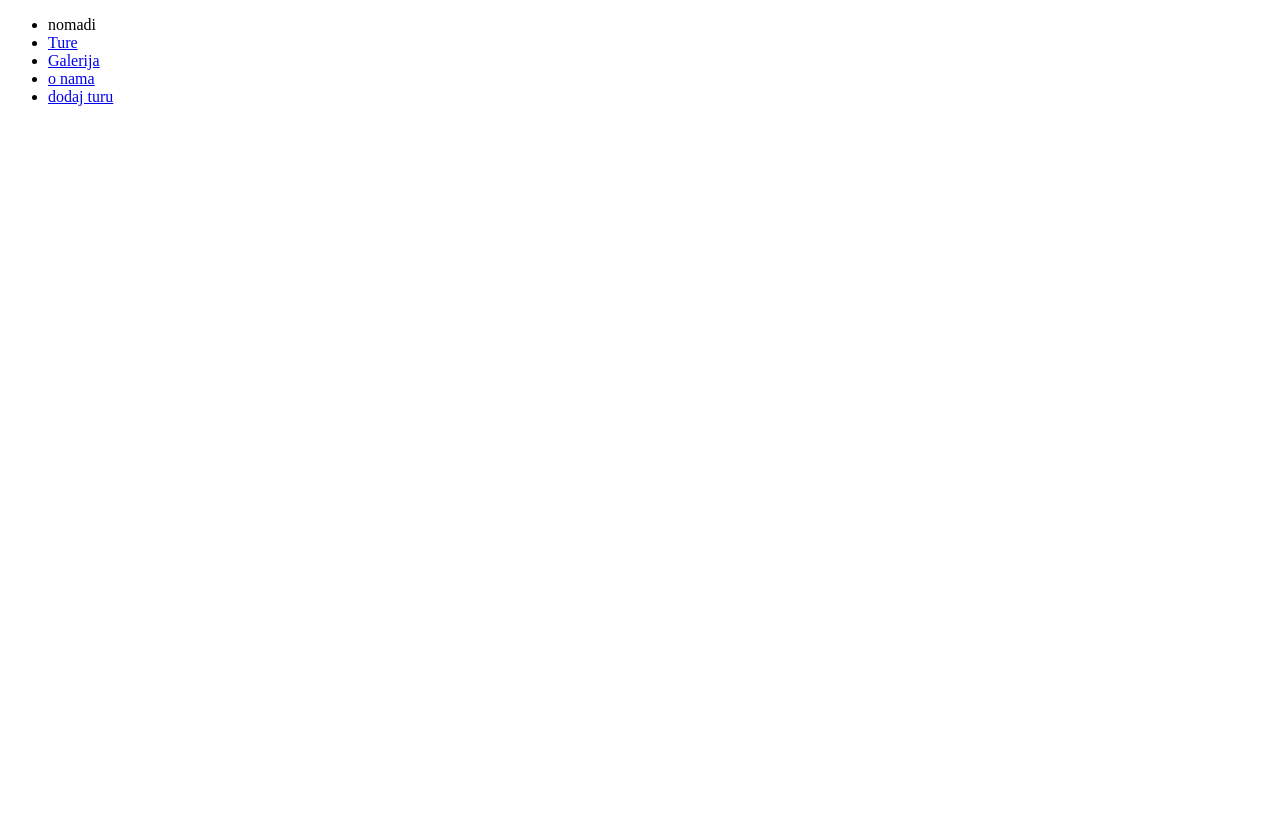
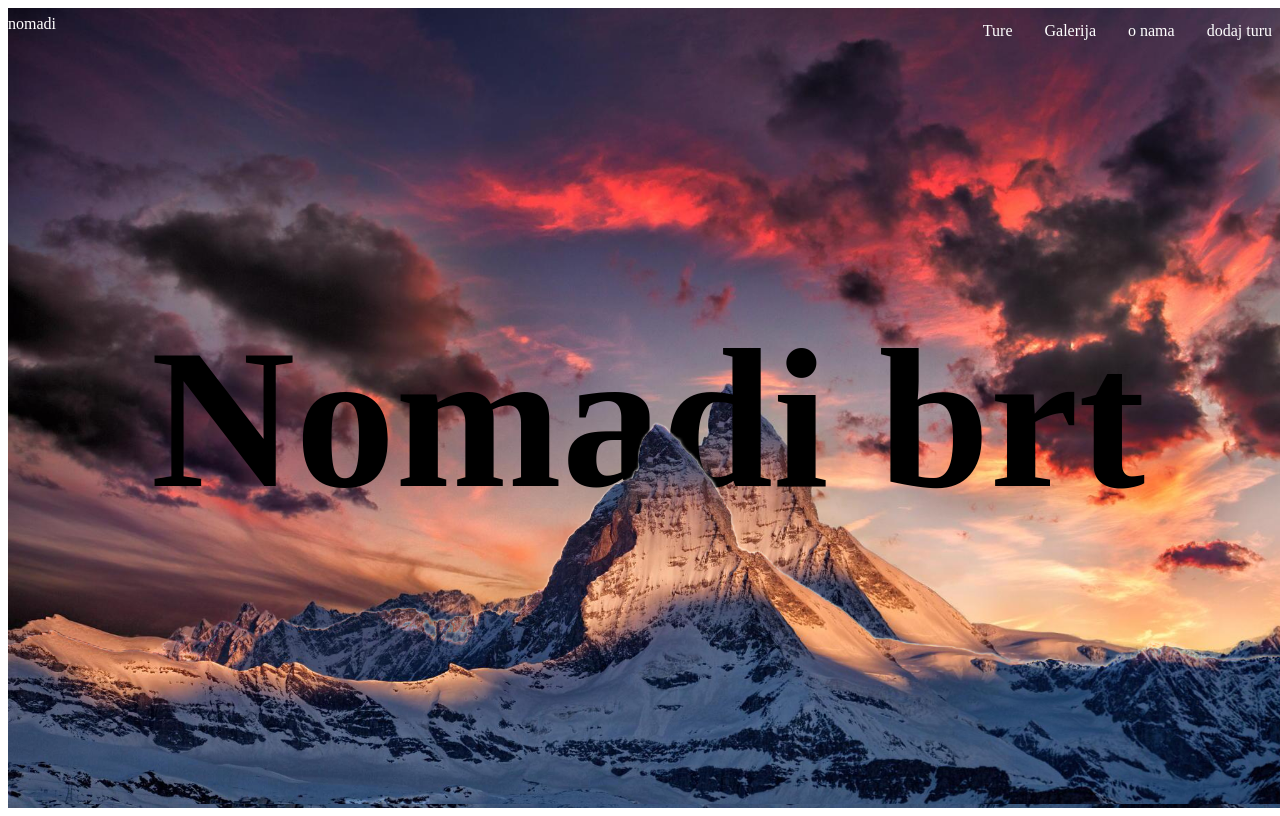
Before and after one commit to tifalaa/nomadi, a plain HTML site: page index.html in a window 1280 px wide. Drawn offline with Linux system fonts and the light colour scheme; files that its build step writes are made by us from their sources.

Commit message:
coding sa maca

```diff
--- a/assets/style.css
+++ b/assets/style.css
@@ -1,3 +1,62 @@
-#navbar {
-    margin-top: 0;
-  }
+
+#section1{
+  background-image: url("../assets/res/bg.jpeg");
+  background-size: cover;
+  background-repeat: no-repeat;
+  position: relative;
+  width: 100vw;
+  height: 100vh;
+  margin: 0;
+}
+
+ul {
+  list-style-type: none;
+  margin: 0;
+  padding: 0;
+  overflow: hidden;
+  background-color: transparent;
+  margin-top: 0;
+
+}
+
+li {
+  float: right;
+}
+
+li a {
+  display: block;
+  color: rgb(255, 255, 255);
+  text-align: center;
+  padding: 14px 16px;
+  text-decoration: none;
+}
+
+li a:hover {
+  background-color: #111;
+}
+
+#nomadi{
+  float:left;
+  padding-top: 7px;
+  color: white;
+}
+h1{
+  text-align: center;
+  margin-top: 250px;
+  font-size: 200px;
+}
+
+#front_img{
+  position: absolute;
+  bottom: 0;
+  z-index: 999;
+  width: 100%;
+  /* width: 100vw; */
+  /* height: 100vh; */
+  /* background-color: blue; */
+}
+
+#front_img img{
+  width: 100%;
+  position: relative;
+}
--- a/index.html
+++ b/index.html
@@ -5,23 +5,28 @@
     <meta http-equiv="refresh" content="30" />
     <meta name="viewport" content="width=device-width, initial-scale=1.0" />
 
+
     <link rel="assets" href="assets/">
-  <link rel="stylesheet" href="style.css">
+    <link rel="stylesheet" href="assets/style.css">
     <script src="assets/script.js" defer></script>
 
     <title>nomadi</title>
 </head>
+
 <body>
     <section id="section1">
-        <div id="navbar">
         <ul>
             <li id="nomadi">nomadi</li>
+
+            <li><a href="#dodajturu">dodaj turu</a></li>
+            <li><a href="#o nama">o nama</a></li>
+            <li><a href="#galerija">Galerija</a></li>
             <li><a href="#ture">Ture</a></li>
-            <li><a href="#galerija">Galerija</a></li>
-            <li><a href="#o nama">o nama</a></li>
-            <li><a href="#dodajturu">dodaj turu</a></li>
 
         </ul>
+        <h1> Nomadi brt</h1>
+    <div id="front_img">
+        <img src="assets/res/front.png" />
     </div>
-      </div>
+    </section>
 </body>
```
Also changed, not shown: assets/res/bg.jpeg (added), assets/res/front.png (added). Lines whose indentation alone changed are shown as unchanged.
